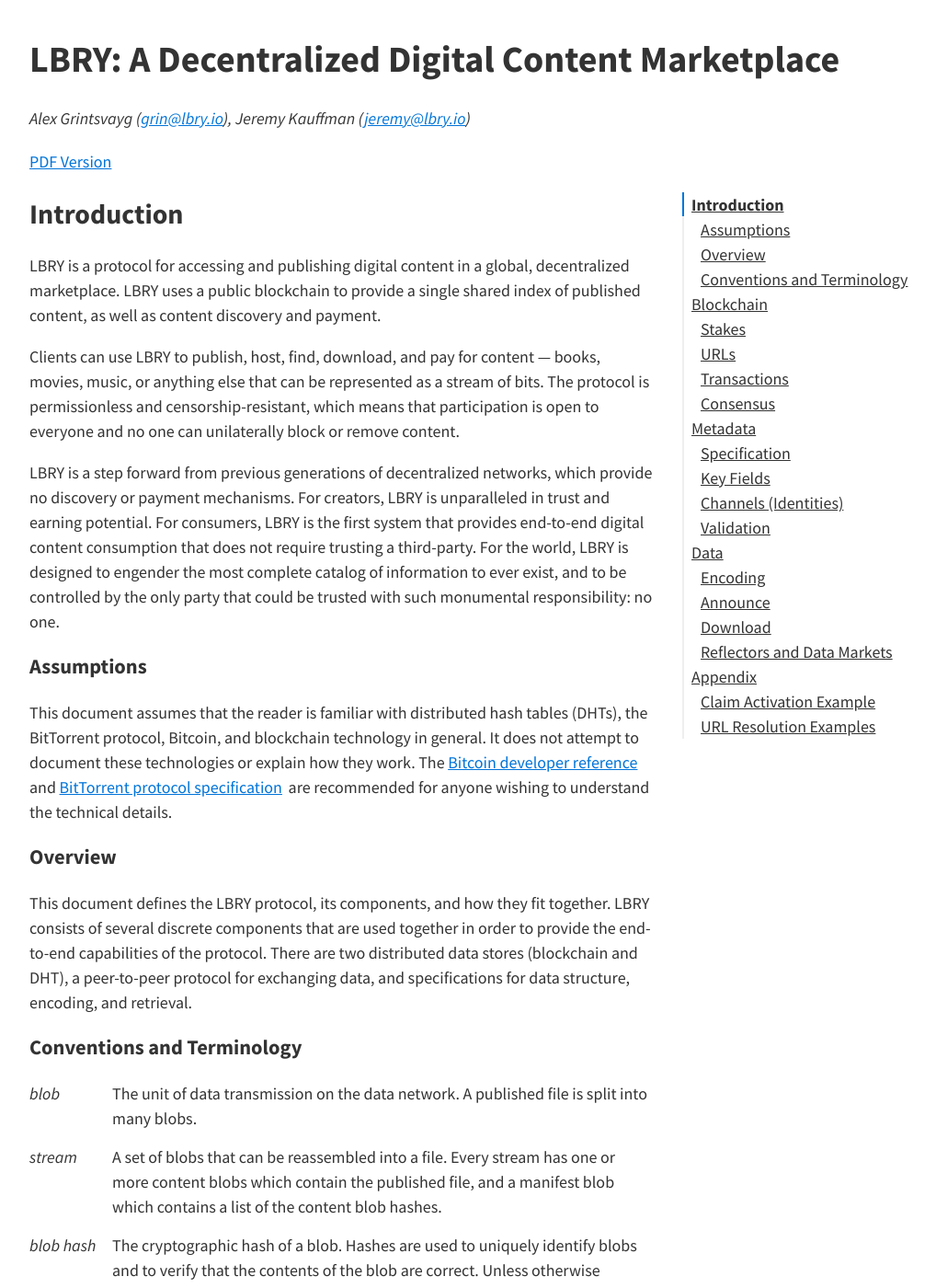
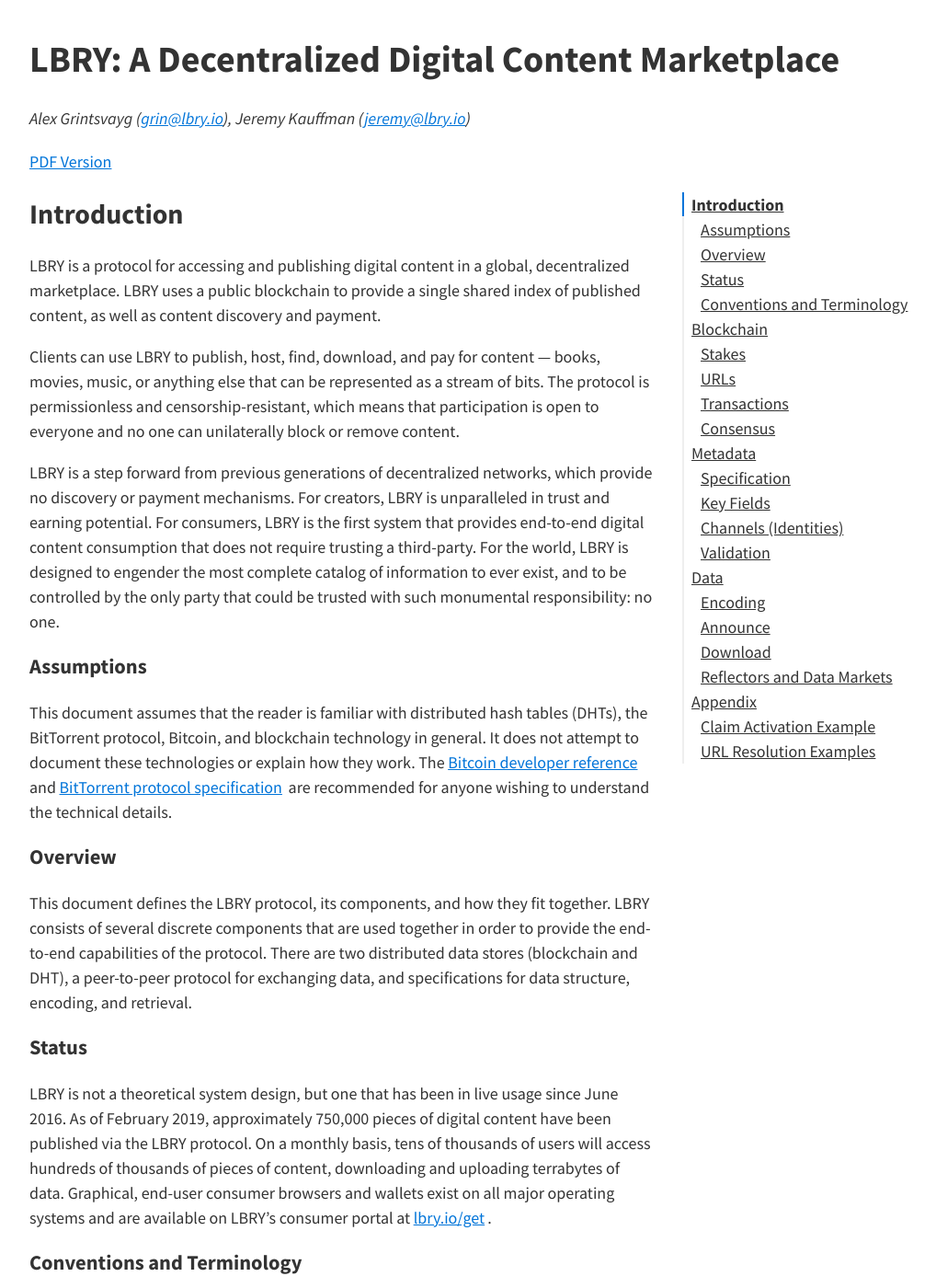
Before and after one commit to lbryio/spec, a Jekyll site: the page built from index.md, in a window 1280 px wide and 1400 px high. Shown: the whole window at 92% size, without its empty margins (118-1136 px from the left). Built offline with Jekyll 4.4.1, drawn with Linux system fonts in a browser that asks for light colours.

Commit message:
add status to intro

```diff
--- a/index.md
+++ b/index.md
@@ -27,6 +27,10 @@
 ### Overview
 
 This document defines the LBRY protocol, its components, and how they fit together. LBRY consists of several discrete components that are used together in order to provide the end-to-end capabilities of the protocol. There are two distributed data stores (blockchain and DHT), a peer-to-peer protocol for exchanging data, and specifications for data structure, encoding, and retrieval.
+
+### Status
+
+LBRY is not a theoretical system design, but one that has been in live usage since June 2016. As of February 2019, approximately 750,000 pieces of digital content have been published via the LBRY protocol. On a monthly basis, tens of thousands of users will access hundreds of thousands of pieces of content, downloading and uploading terrabytes of data. Graphical, end-user consumer browsers and wallets exist on all major operating systems and are available on LBRY's consumer portal at [lbry.io/get](https://lbry.io/get).
 
 ### Conventions and Terminology
 
```
